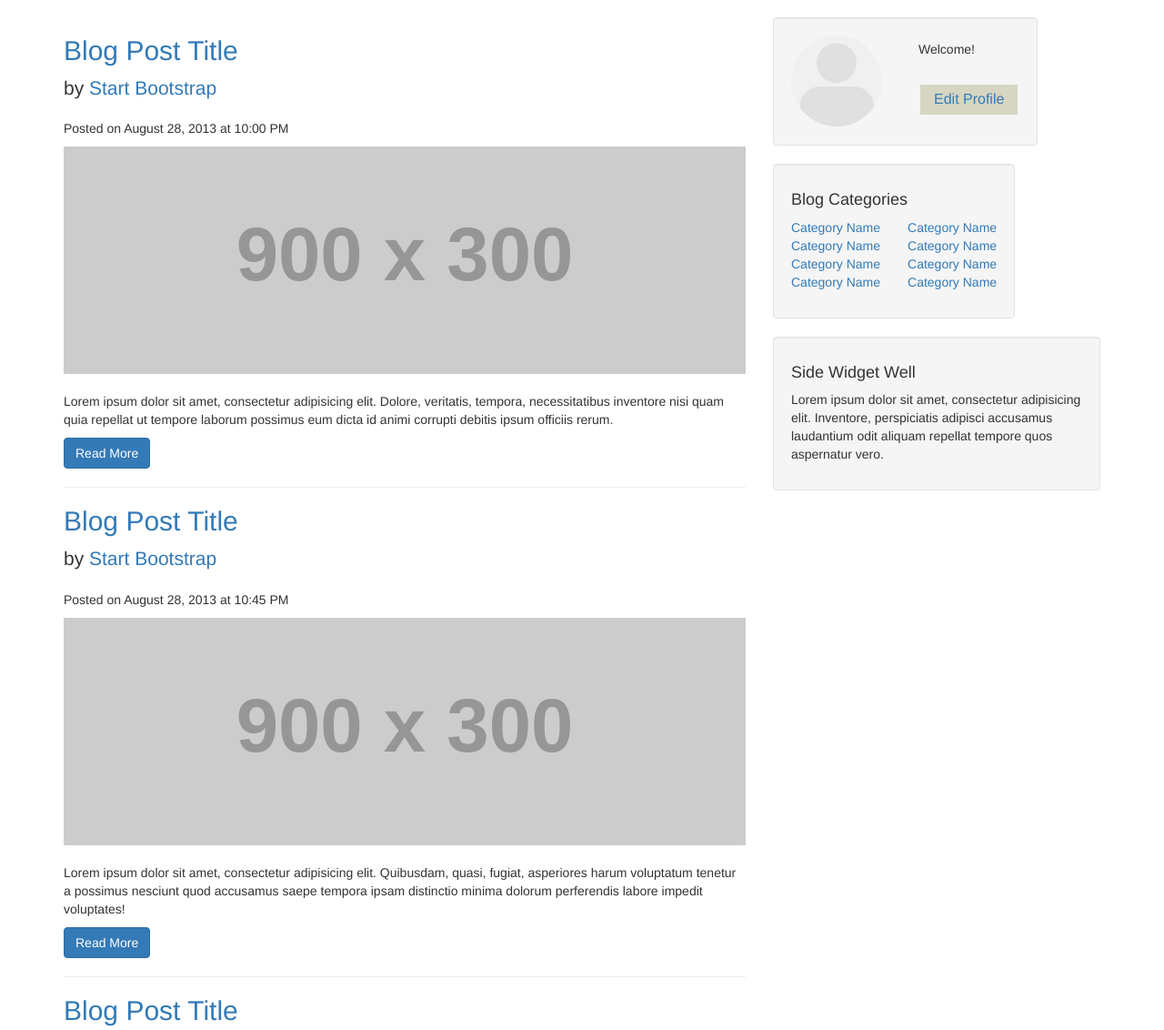
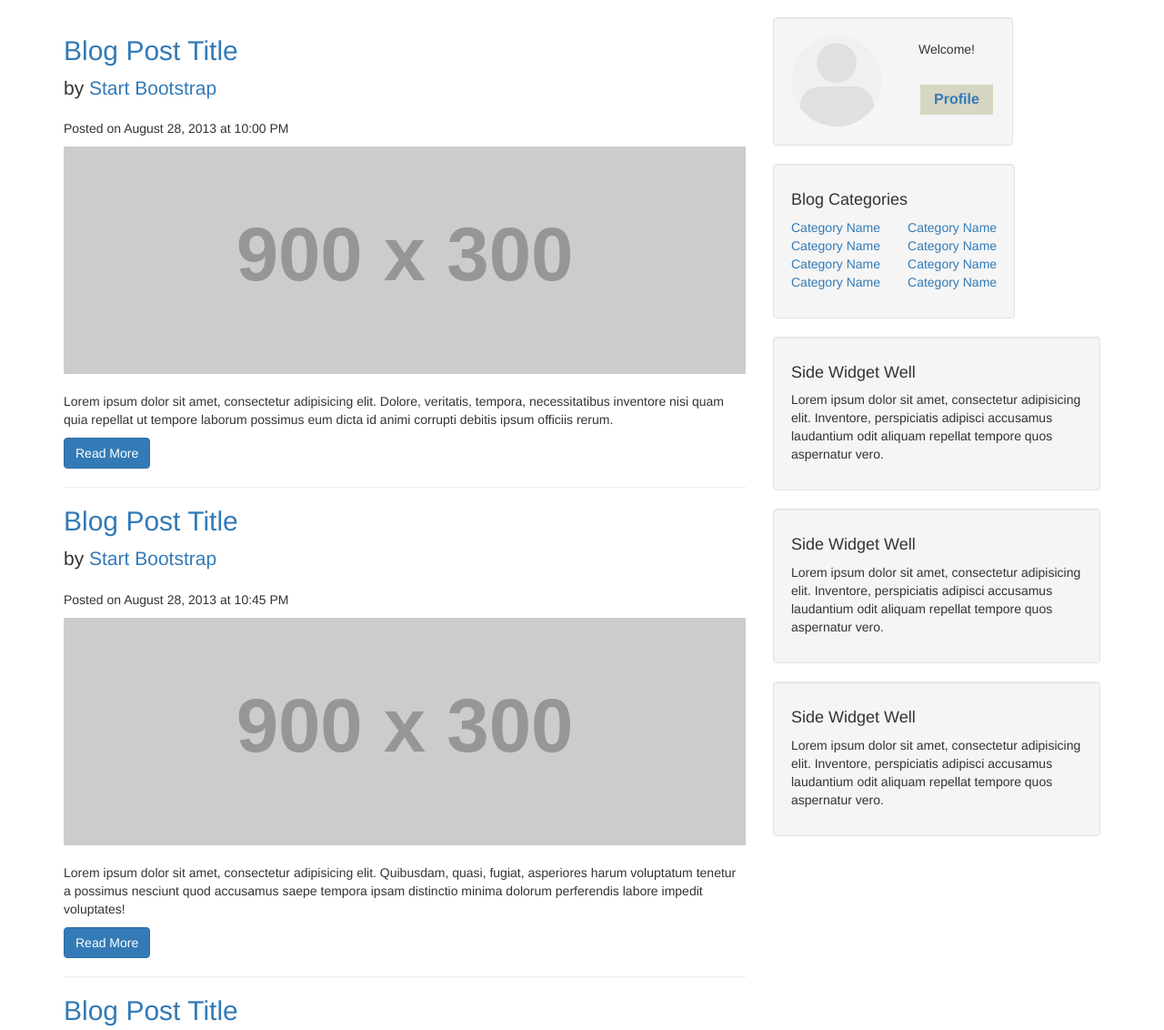
Before and after one commit to lzx121201/miles_blog, a PHP site: page /home.php in a window 1280 px wide. Shown: the part 51-1183 px from the top of the page at 91% size. Run offline with PHP 8.4, Linux system fonts and the light colour scheme; grey boxes labelled with a size stand in for pictures from a placeholder-image service; some libraries are stand-ins or nearby versions.

Commit message:
homepage

```diff
--- a/css/home.css
+++ b/css/home.css
@@ -46,6 +46,7 @@ footer {
     -webkit-transition-duration: 0.4s; /* Safari */
     transition-duration: 0.4s;
     cursor: pointer;
+    font-weight: bold;
 }
 
 #edit-profile:hover{
--- a/home.php
+++ b/home.php
@@ -133,7 +133,7 @@
                         <ul id="user-details">
                             <li class="details">Welcome!</li>
                             <br>
-                            <li class="details"><button type="button" id="edit-profile"><a href="">Edit Profile</a></button></li>
+                            <li class="details"><button type="button" id="edit-profile"><a href="">Profile</a></button></li>
                         </ul>
                     </div>
 
@@ -170,15 +170,20 @@
                         </div>
                         <!-- /.row -->
                     </div>
-
                     <!-- Side Widget Well -->
                     <div class="well">
                         <h4>Side Widget Well</h4>
                         <p>Lorem ipsum dolor sit amet, consectetur adipisicing elit. Inventore, perspiciatis adipisci accusamus laudantium odit aliquam repellat tempore quos aspernatur vero.</p>
                     </div>
-
+                    <div class="well">
+                        <h4>Side Widget Well</h4>
+                        <p>Lorem ipsum dolor sit amet, consectetur adipisicing elit. Inventore, perspiciatis adipisci accusamus laudantium odit aliquam repellat tempore quos aspernatur vero.</p>
+                    </div>
+                    <div class="well">
+                        <h4>Side Widget Well</h4>
+                        <p>Lorem ipsum dolor sit amet, consectetur adipisicing elit. Inventore, perspiciatis adipisci accusamus laudantium odit aliquam repellat tempore quos aspernatur vero.</p>
+                    </div>
                 </div>
-
             </div>
             <!-- /.row -->
 
```
Also changed, not shown: index.php (+8 -10 lines).
